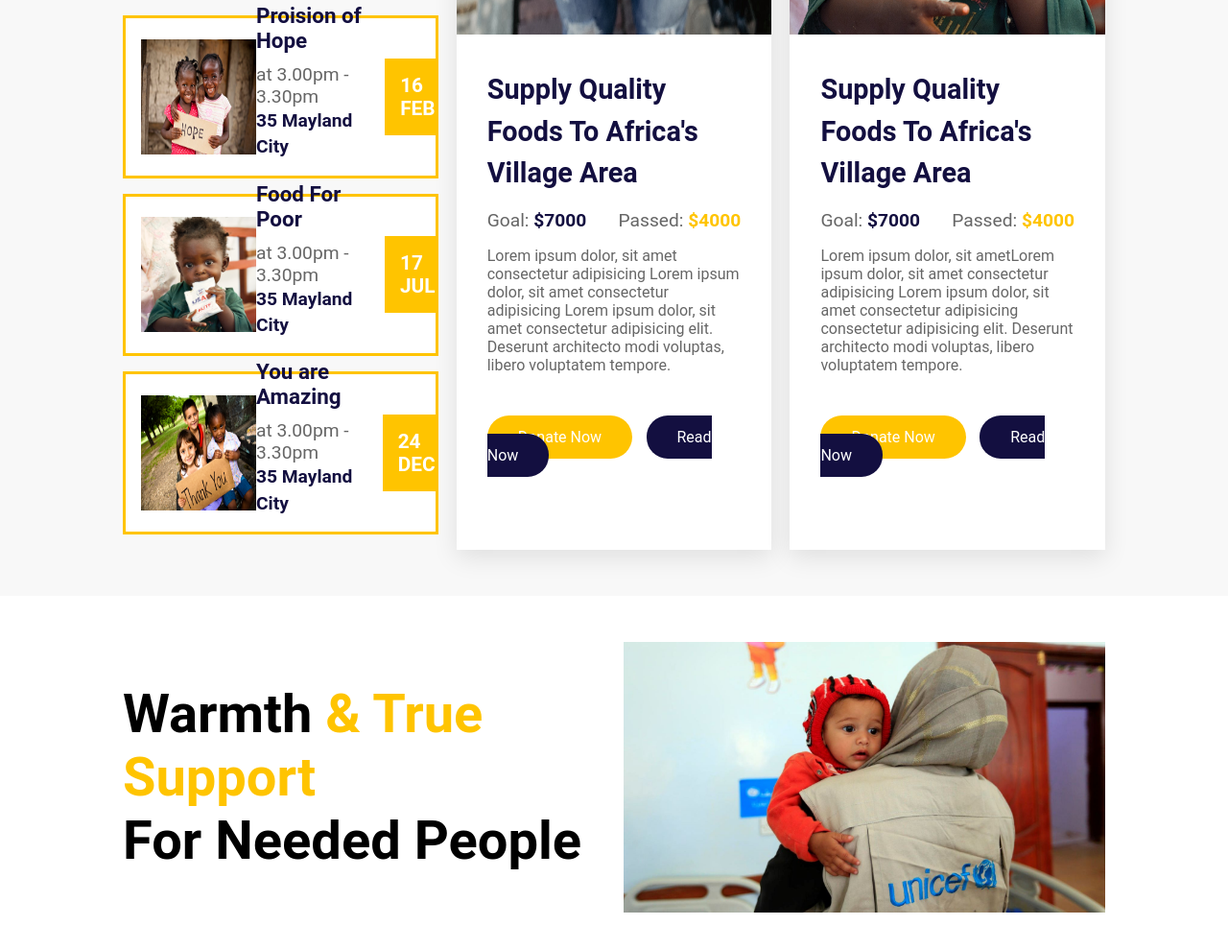
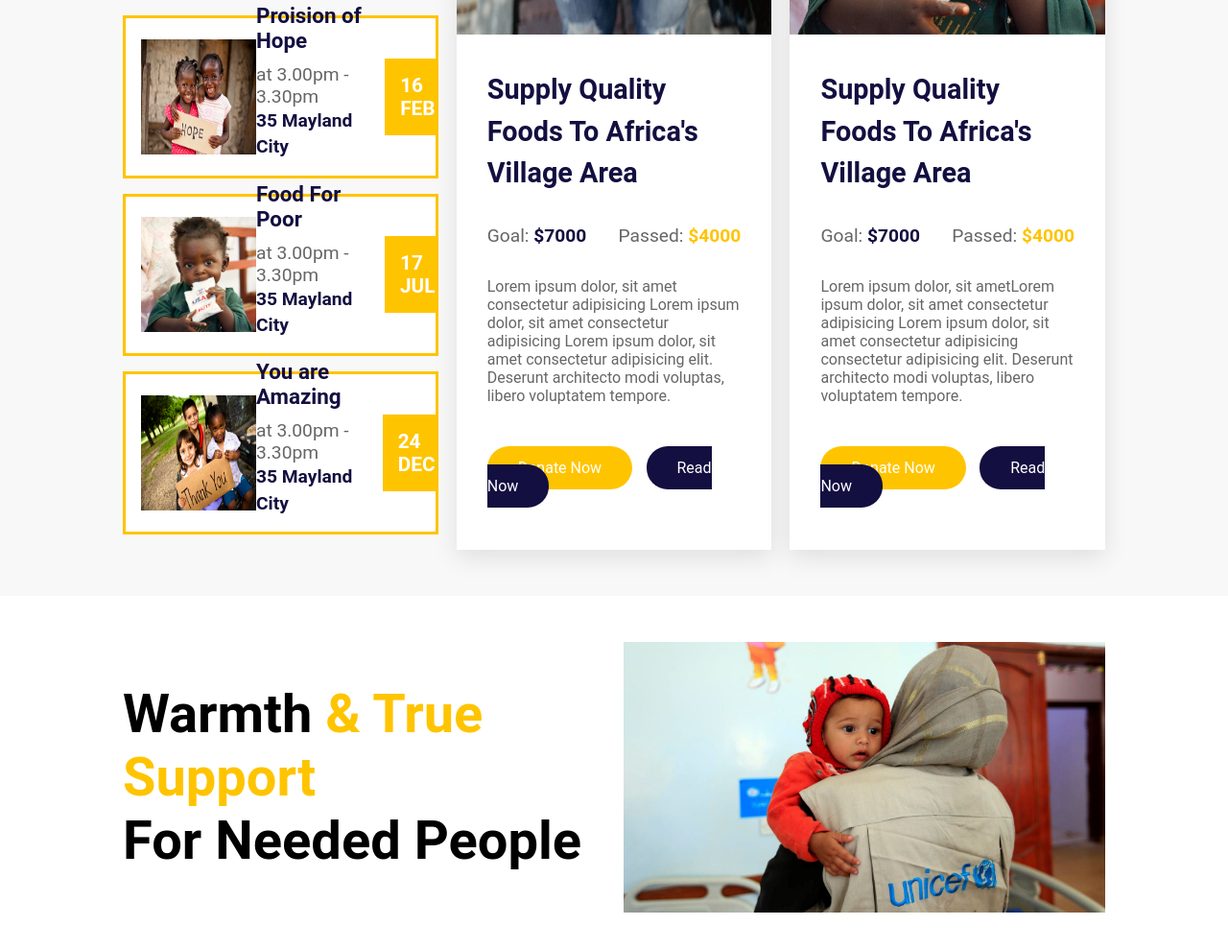
Before and after one commit to fobiero/project_donate-Portal, a plain HTML site: page index.html in a window 1280 px wide. Shown: the part 1777-2766 px from the top of the page at 96% size. Drawn offline with nearby package versions, Linux system fonts and the light colour scheme.

Commit message:
edit style

```diff
--- a/css/style.css
+++ b/css/style.css
@@ -232,7 +232,7 @@ section {
     display: flex;
     justify-content: space-between;
     font-size: 1.2rem;
-    margin: 1rem 0;
+    margin: 2rem 0;
 }
 
 .join-event .supply-food .sup-cont p {
```
